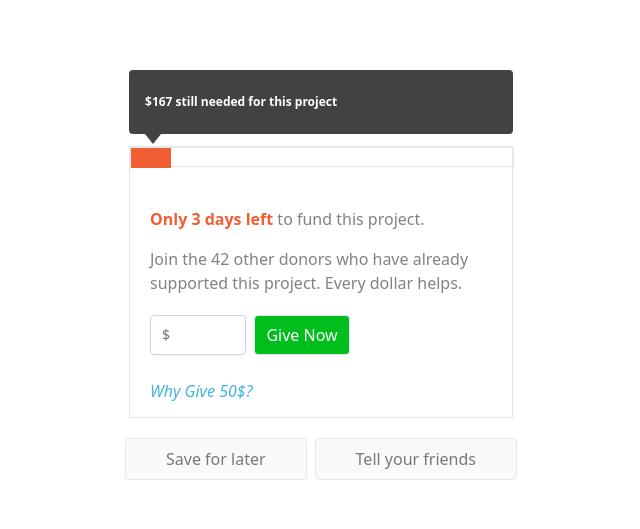
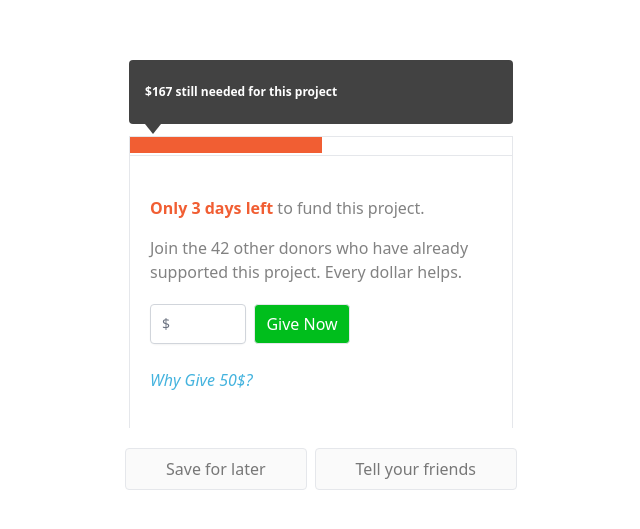
Before and after one commit to bilalshahzadd/nextjs, a Next.js app: page / in a window 1280 px wide. Shown: the part 125-654 px from the top of the page, without its empty margins (319-959 px from the left). Built offline with nearby package versions, Linux system fonts and the light colour scheme.

Commit message:
progress bar updated

```diff
--- a/pages/components/App.tsx
+++ b/pages/components/App.tsx
@@ -40,11 +40,15 @@ export default function App() {
         // selecting the tooltip box
         const tooltip = document.getElementById('tooltipBox') as HTMLDivElement;
 
+        // selecting the button
+        const btn = document.getElementById('giveButton') as HTMLDivElement;
+
         // tooltip will be set to display none when the amount is reached the limit
-        if (neededAmount == 0) {
+        if (neededAmount <= 0) {
             progressBar.style.width = 100 + '%';
             progressBar.style.backgroundColor = '#00be1c';
             tooltip.style.display = 'none';
+            btn.style.display = 'none';
         }
     }
 
@@ -66,13 +70,13 @@ export default function App() {
                     </div>
                 </div>
 
+                {/* progress bar here */}
+                <div className='progress-bar-container w-96 h-5 border'>
+                    <div className='progress-bar bg-[#f15e33] w-48 h-4' id='progress-bar'></div>
+                </div>
+
                 {/* all the elements are stored in this div */}
-                <div className='detail-container h-[17rem] w-96 border flex flex-col'>
-
-                    {/* progress bar here */}
-                    <div className='progress-bar-container w-96 h-5 border'>
-                        <div className='progress-bar bg-[#f15e33] w-10 h-5' id='progress-bar'></div>
-                    </div>
+                <div className='detail-container h-[17rem] w-96 border-x flex flex-col'>
 
                     {/* text blocks here */}
                     <div className='content flex flex-col ml-5 mt-10 h-40 justify-evenly'>
@@ -95,7 +99,7 @@ export default function App() {
                                 </div>
                             </div>
 
-                            <button className='btn-primary border h-10 text-center mx-2 w-24 bg-[#00be1c] text-white rounded' onClick={updateAmount}>Give Now</button>
+                            <button className='btn-primary border h-10 text-center mx-2 w-24 bg-[#00be1c] text-white rounded' onClick={updateAmount} id='giveButton'>Give Now</button>
 
                         </div>
 
```
